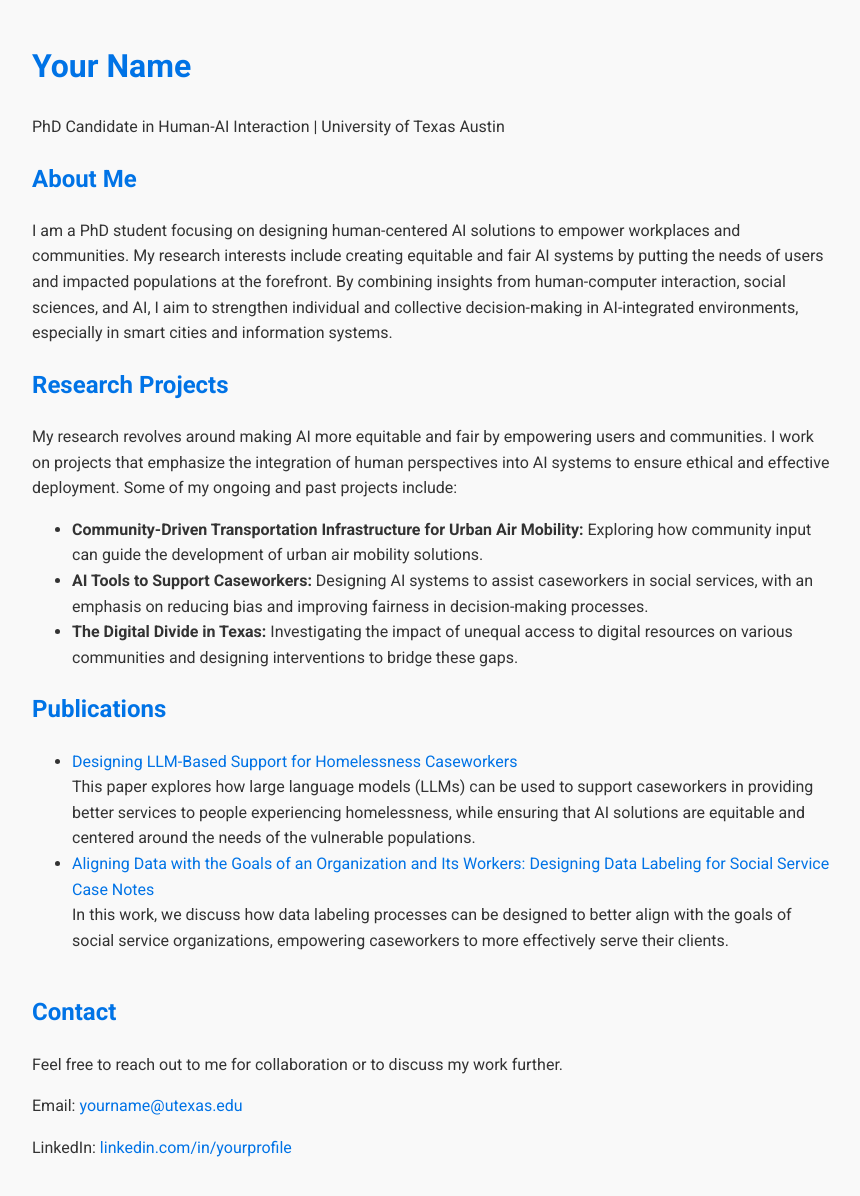
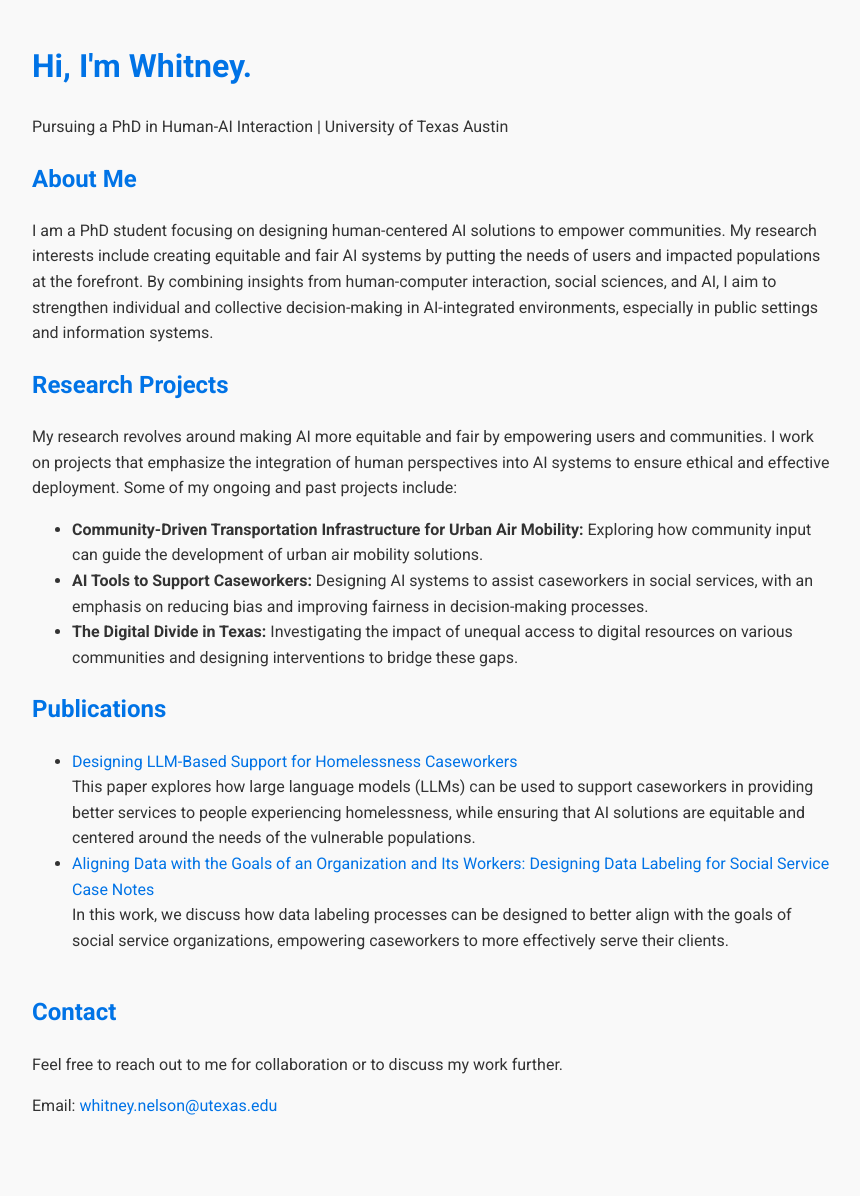
Before and after one commit to wtn273/personal-website, a plain HTML site: page index.html in a window 1280 px wide. Shown: the whole page, without its empty margins (208-1068 px from the left). After the commit the page ends 1155 px from the top, so only its background shows below. Drawn offline with Linux system fonts and the light colour scheme.

Commit message:
Update index.html

```diff
--- a/index.html
+++ b/index.html
@@ -32,14 +32,14 @@
 </head>
 <body>
     <header>
-        <h1>Your Name</h1>
-        <p>PhD Candidate in Human-AI Interaction | University of Texas Austin</p>
+        <h1>Hi, I'm Whitney.</h1>
+        <p>Pursuing a PhD in Human-AI Interaction | University of Texas Austin</p>
     </header>
 
     <section id="about-me">
         <h2>About Me</h2>
         <p>
-            I am a PhD student focusing on designing human-centered AI solutions to empower workplaces and communities. My research interests include creating equitable and fair AI systems by putting the needs of users and impacted populations at the forefront. By combining insights from human-computer interaction, social sciences, and AI, I aim to strengthen individual and collective decision-making in AI-integrated environments, especially in smart cities and information systems.
+            I am a PhD student focusing on designing human-centered AI solutions to empower communities. My research interests include creating equitable and fair AI systems by putting the needs of users and impacted populations at the forefront. By combining insights from human-computer interaction, social sciences, and AI, I aim to strengthen individual and collective decision-making in AI-integrated environments, especially in public settings and information systems.
         </p>
     </section>
 
@@ -80,8 +80,8 @@
         <p>
             Feel free to reach out to me for collaboration or to discuss my work further.
         </p>
-        <p>Email: <a href="mailto:yourname@utexas.edu">yourname@utexas.edu</a></p>
-        <p>LinkedIn: <a href="https://linkedin.com/in/yourprofile">linkedin.com/in/yourprofile</a></p>
+        <p>Email: <a href="mailto:whitney.nelson@utexas.edu">whitney.nelson@utexas.edu</a></p>
+
     </section>
 </body>
 </html>
```
